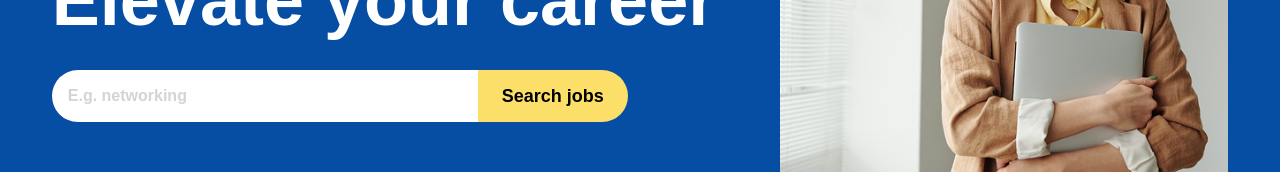
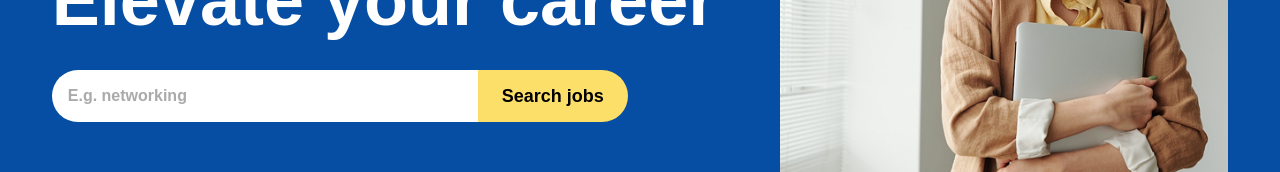
Before and after one commit to Kingsleyyong/sourceflow, a Next.js app: page / in a window 1280 px wide. Shown: the part 397-569 px from the top of the page. Built offline with nearby package versions, Linux system fonts and the light colour scheme.

Commit message:
feat - change search input styling

```diff
--- a/components/ui/SearchInput.tsx
+++ b/components/ui/SearchInput.tsx
@@ -22,12 +22,12 @@ const SearchInput: React.FC<SearchInputProps> = ({
         value={query}
         onChange={(e) => setQuery(e.target.value)}
         placeholder={placeholder}
-        className="text-dark-grey bg-background grow rounded-l-full px-4 py-3 font-extrabold focus:outline-none"
+        className="text-foreground bg-background placeholder:text-dark-grey grow rounded-l-full px-4 py-3 font-extrabold focus:outline-none"
       />
 
       <button
         onClick={handleSearch}
-        className="bg-yellow cursor-pointer rounded-r-full px-6 py-3 text-lg font-semibold text-black"
+        className="bg-yellow cursor-pointer rounded-r-full px-6 py-3 text-lg font-semibold text-black hover:grayscale-20 active:opacity-80"
       >
         Search jobs
       </button>
```
